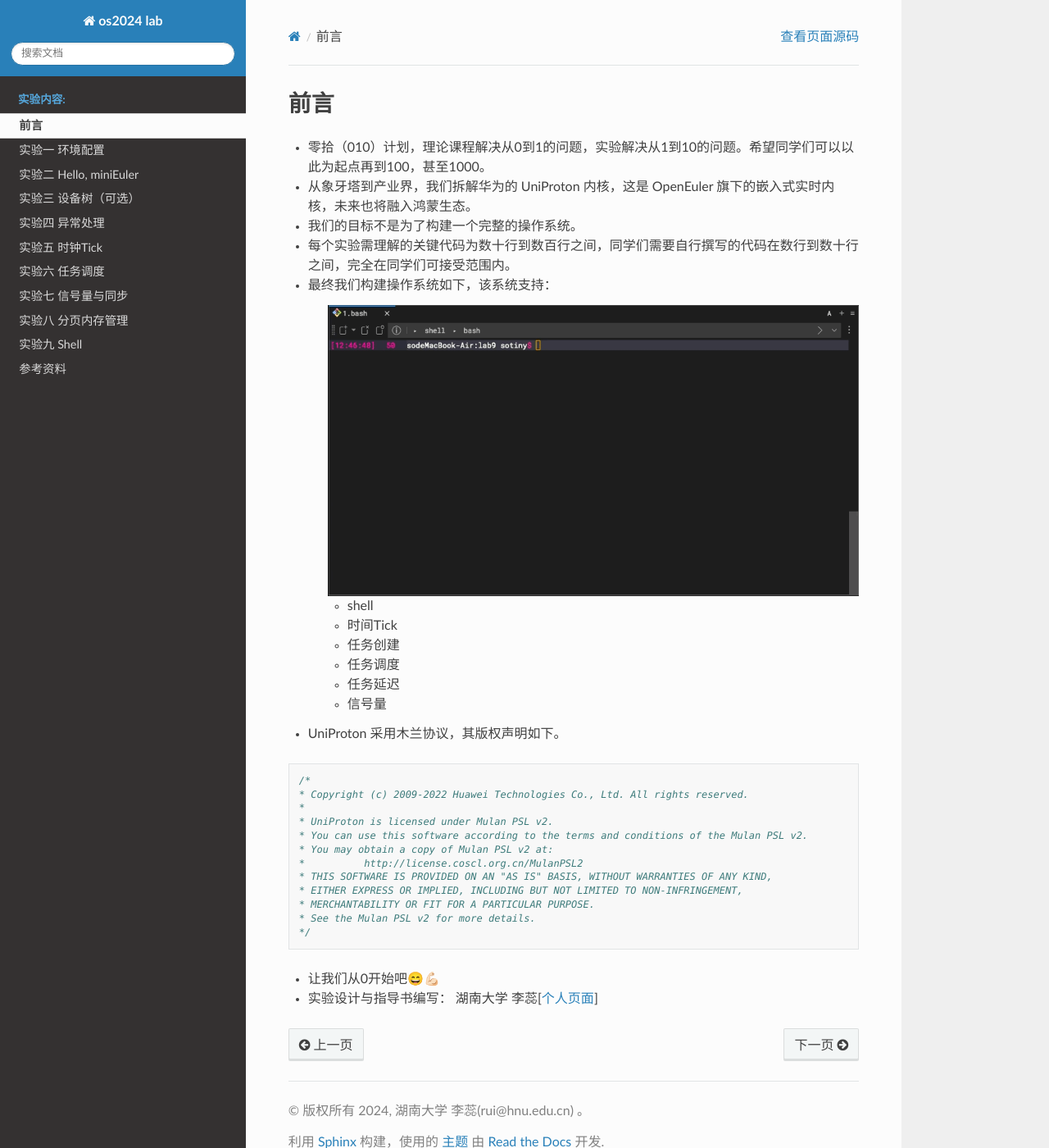
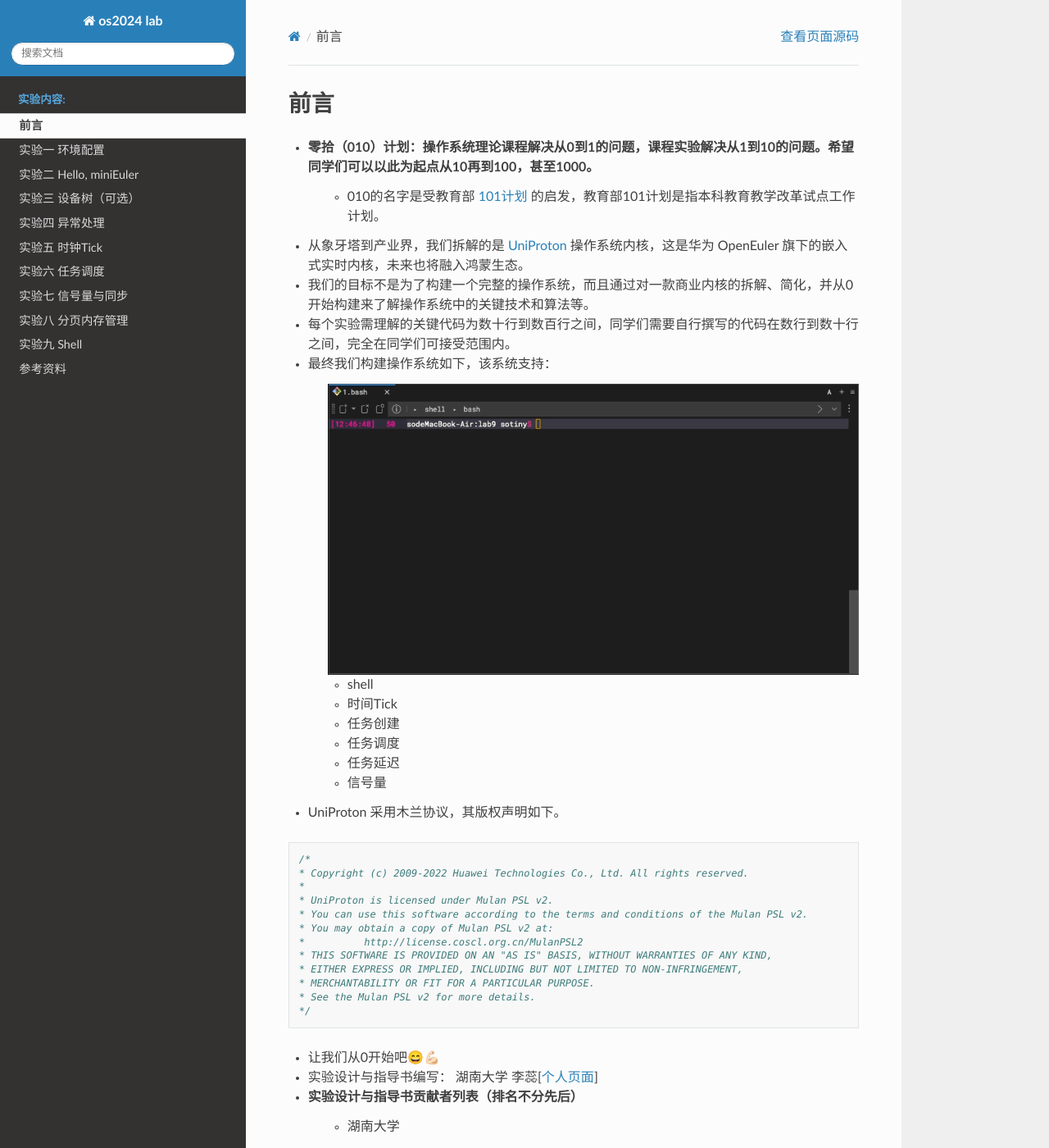
Before and after one commit to ruiatgithub/os2024, a Sphinx documentation site: the page built from source/intro/index.rst, in a window 1280 px wide and 1400 px high. Shown: the whole window at 82% size. Built offline with Sphinx 7.4.7 and the Read the Docs theme 2.0.0, drawn with Linux system fonts in a browser that asks for light colours; pages that are not in the unit, such as notebooks, are missing from menus.

Commit message:
FIX: 完善前言

```diff
--- a/source/intro/index.rst
+++ b/source/intro/index.rst
@@ -1,9 +1,10 @@
 前言
 =====================
 
-- 零拾（010）计划，理论课程解决从0到1的问题，实验解决从1到10的问题。希望同学们可以以此为起点再到100，甚至1000。
-- 从象牙塔到产业界，我们拆解华为的 UniProton 内核，这是 OpenEuler 旗下的嵌入式实时内核，未来也将融入鸿蒙生态。
-- 我们的目标不是为了构建一个完整的操作系统。
+- 零拾（010）计划：操作系统理论课程解决从0到1的问题，课程实验解决从1到10的问题。希望同学们可以以此为起点从10再到100，甚至1000。
+    - 010的名字是受教育部 `101计划 <http://101.pku.edu.cn/index>`_ 的启发，教育部101计划是指本科教育教学改革试点工作计划。
+- 从象牙塔到产业界，我们拆解的是 `UniProton <https://gitee.com/openeuler/UniProton>`_ 操作系统内核，这是华为 OpenEuler 旗下的嵌入式实时内核，未来也将融入鸿蒙生态。
+- 我们的目标不是为了构建一个完整的操作系统，而且通过对一款商业内核的拆解、简化，并从0开始构建来了解操作系统中的关键技术和算法等。
 - 每个实验需理解的关键代码为数十行到数百行之间，同学们需要自行撰写的代码在数行到数十行之间，完全在同学们可接受范围内。
 - 最终我们构建操作系统如下，该系统支持：
 
@@ -38,3 +39,5 @@
 - 让我们从0开始吧😄💪🏻
 
 - 实验设计与指导书编写： 湖南大学 李蕊[`个人页面 <http://csee.hnu.edu.cn/people/lirui>`_]
+- 实验设计与指导书贡献者列表（排名不分先后）
+    - 湖南大学
```
